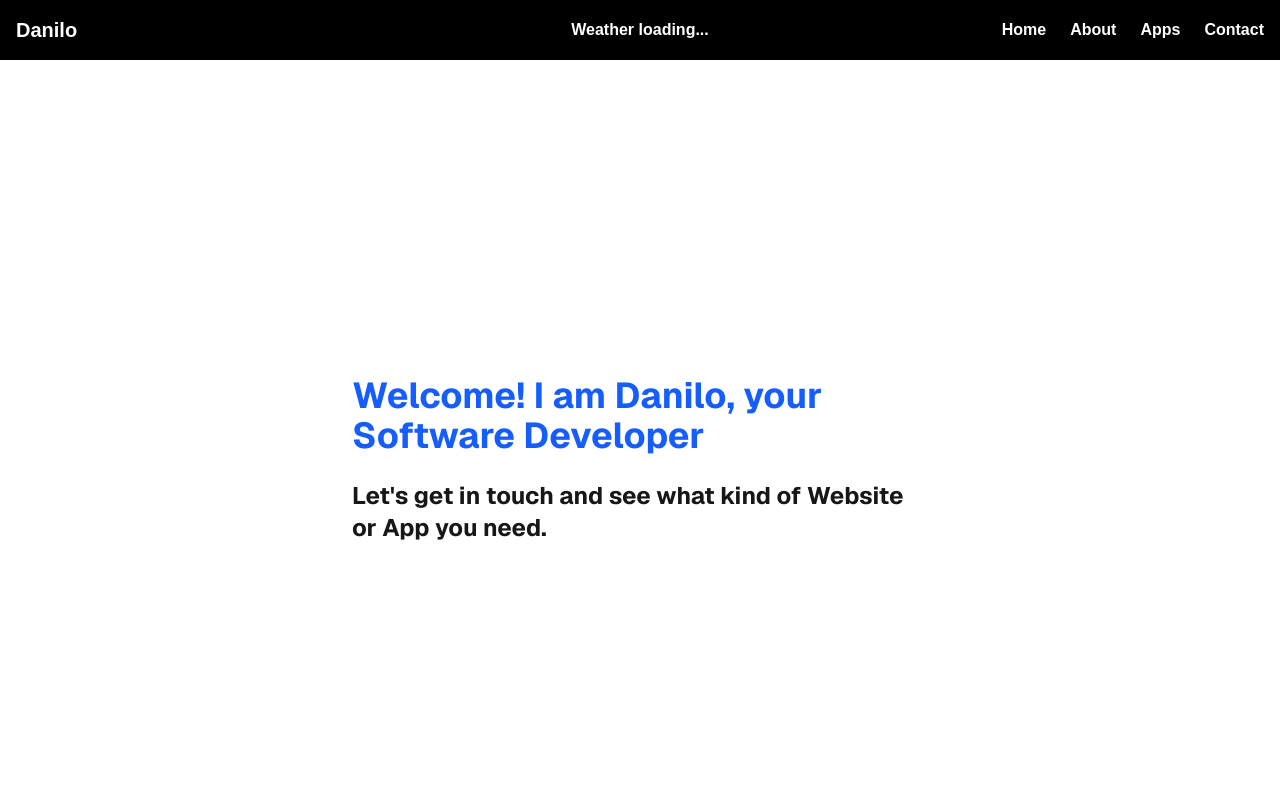
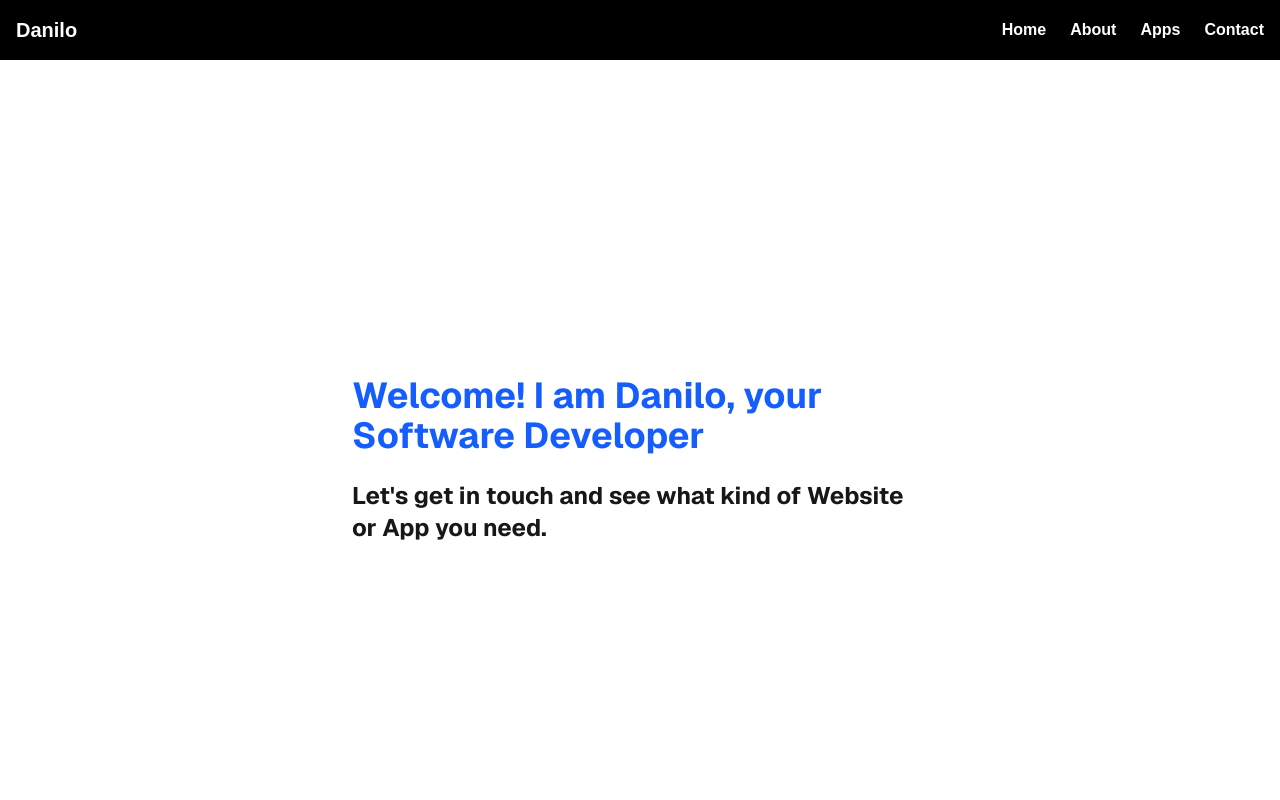
Before and after one commit to kulisic4/my-next-portfolio, a Next.js app: page / in a window 1280 px wide. Shown: the top 800 px of the page. Built offline with nearby package versions, Linux system fonts and the light colour scheme; no server answers.

Commit message:
hiding weather widget in navbar

```diff
--- a/components/NavBar.tsx
+++ b/components/NavBar.tsx
@@ -15,9 +15,9 @@
       </div>
 
       {/* Weather */}
-      <div className="absolute left-1/2 transform -translate-x-1/2 hidden md:block">
+      {/*<div className="absolute left-1/2 transform -translate-x-1/2 hidden md:block">
         <WeatherWidget />
-      </div>
+      </div>*/}
 
       {/* Hamburger button */}
       <div className="md:hidden">
```
